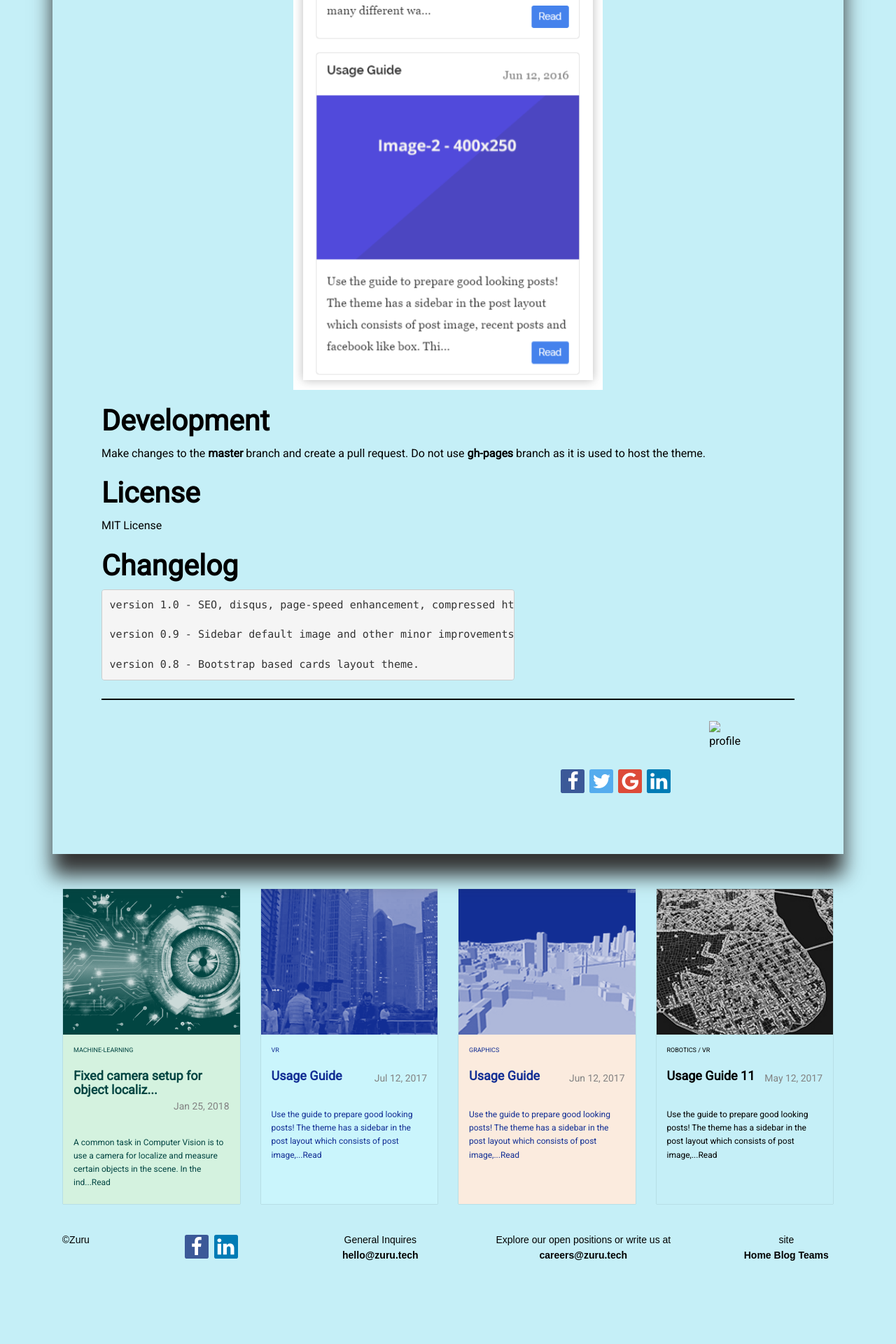
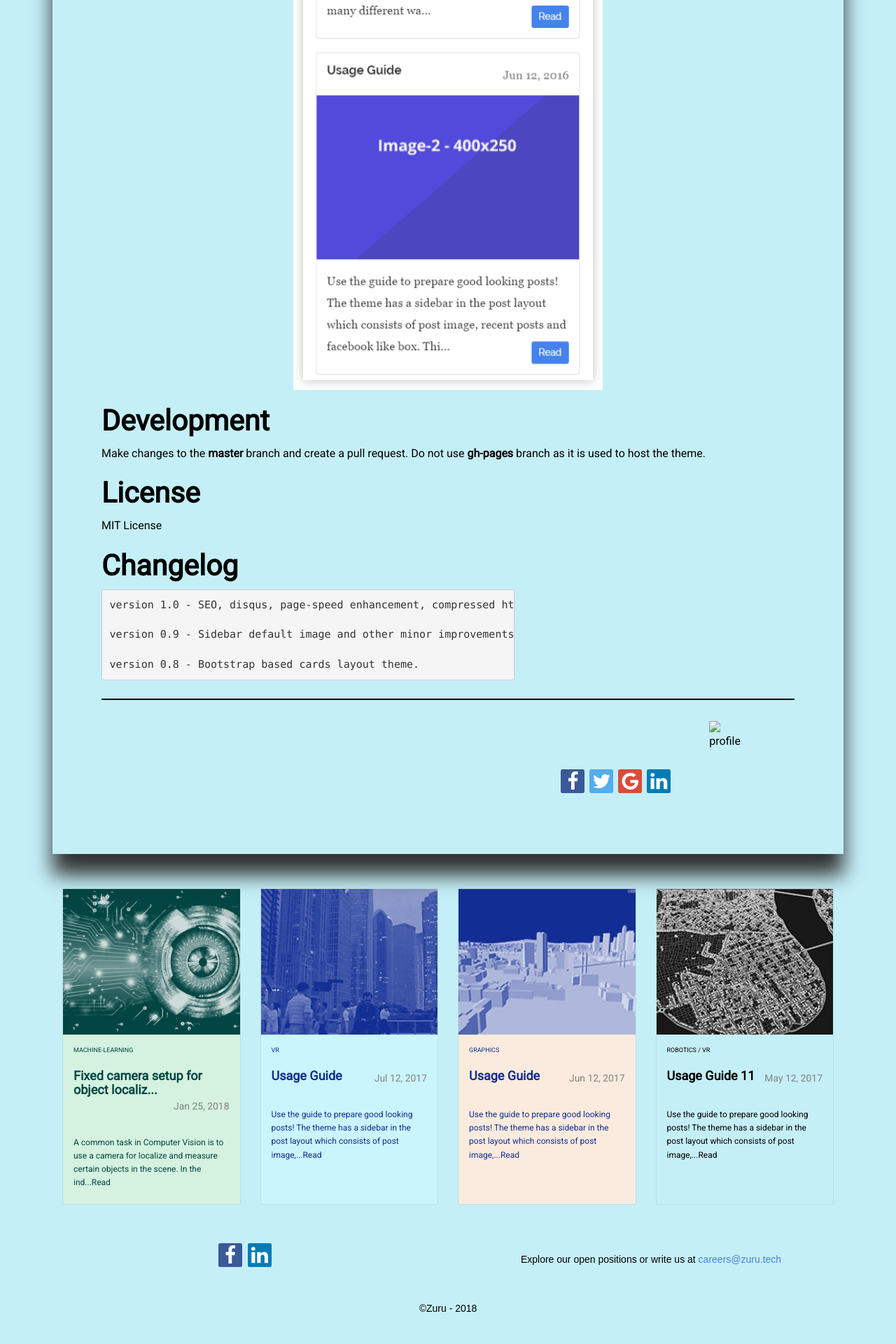
Before and after one commit to Dipen-Dedania/zuru-blog, a Jekyll site: the page built from _posts/2016-05-07-documentation.md, in a window 1280 px wide. Shown: the part 2919-4839 px from the top of the page at 70% size. Built offline with Jekyll 4.4.1, drawn with Linux system fonts in a browser that asks for light colours; nearby versions of some CDN libraries; before the commit the page ends 4763 px from its top, so only the background shows below that.

Commit message:
COMMIT_MESSAGE

```diff
--- a/_includes/footer.html
+++ b/_includes/footer.html
@@ -1,50 +1,20 @@
 <footer>
     <div class="container footer-container">
-        <!--<div class="row p20">-->
-            <!--{% if site.copyright.name %}-->
-                <!--<div class="col-md-4 text-center mt25">All rights reserved by <a target="_blank" href="{{site.copyright.link}}">{{site.copyright.name}}</a></div>-->
-            <!--{% endif %}-->
-<!--&lt;!&ndash;- -->
-            <!--<div class="col-md-4 text-center mt25" >-->
-                <!--{% if site.built-by %}-->
-                <!--<a target="_blank" href="http://webjeda.com"><img src="https://img.shields.io/badge/Built%20by-webjeda-blue.svg" alt="{{site.built-by}}"></a>-->
-                <!--{% endif %}-->
-            <!--</div>-->
-<!--&ndash;&gt;-->
-            <!--<div class="col-md-4 text-center mt25">-->
-                <!--<a target="_blank" href="{{site.facebook}}"><li class="social facebook"><img src="{{site.baseurl}}/images/facebook.svg" alt="{{site.facebook}}"></li></a>-->
-                <!--<a target="_blank" href="{{site.quora}}"><li class="social quora"><img src="{{site.baseurl}}/images/quora.svg" alt="{{site.quora}}"></li></a>-->
-                <!--<a target="_blank" href="{{site.twitter}}"><li class="social twitter"><img src="{{site.baseurl}}/images/twitter.svg" alt="{{site.twitter}}"></li></a>-->
-                <!--<a target="_blank" href="{{site.github}}"><li class="social github"><img src="{{site.baseurl}}/images/github.svg" alt="{{site.github}}"></li></a>-->
-            <!--</div>-->
 
-        <!--</div>-->
-        <div id="footer" class="row text-center">
-            <div class="col-lg-1">
-                ©{{site.copyright.name}}
-            </div>
-            <div class="col-lg-3">
-                <div class="sharing-icon">
-                    <a href="#" class="fa fa-facebook icon-maker"></a>
-                    <a href="#" class="fa fa-linkedin icon-maker"></a>
-                </div>
-            </div>
-            <div class="col-lg-2">
-                General Inquires
-                <b>hello@zuru.tech</b>
-            </div>
-            <div class="col-lg-4">
-                Explore our open positions or write us at
-                <b>careers@zuru.tech</b>
-            </div>
-            <div class="col-lg-2">
-                site
-                <div class="footer-links">
-                    <b>Home</b>
-                    <b>Blog</b>
-                    <b>Teams</b>
-                </div>
+        <div id="footer" class="row" style="display:flex;justify-content:center;flex-wrap:wrap">
+        <div class="" style="flex:1 1 50%;display:flex;justify-content:center;align-items:center">
+            <div class="sharing-icon">
+                <a href="https://www.facebook.com/zurutechitaly/" class="fa fa-facebook icon-maker"></a>
+                <a href="https://www.linkedin.com/company/zuru-tech-italy/" class="fa fa-linkedin icon-maker"></a>
             </div>
         </div>
+            <div style="padding-top:2em; flex:1 1 50%;text-align:center">
+                <p>Explore our open positions or write us at
+                <a href="">careers@zuru.tech</a></p>
+            </div>
+            <div style="padding-top:2em; flex:1 1 50%;text-align:center">
+                ©{{site.copyright.name}} - 2018
+            </div>
+
     </div>
 </footer>
--- a/_sass/_layout.scss
+++ b/_sass/_layout.scss
@@ -119,6 +119,7 @@ footer {
   flex-wrap: wrap;
   -webkit-flex-wrap: wrap;
   margin: 0;
+  padding-top: 4em;
 }
 
 .card {
```
